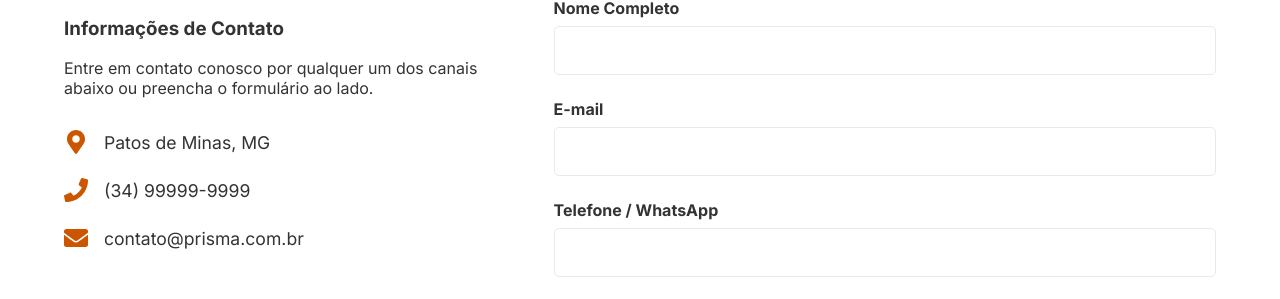
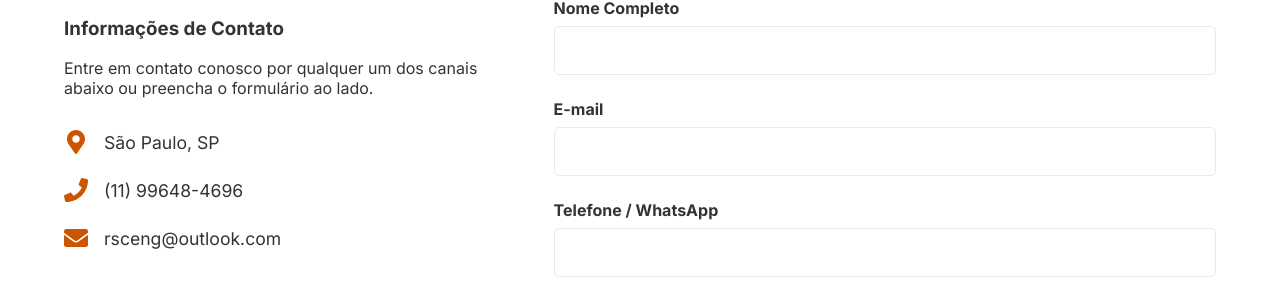
Before and after one commit to DevLuizFelip/Site-RSC, a React (Vite) app in the folder prisma-site/: page /contato in a window 1280 px wide. Shown: the part 251-550 px from the top of the page. Built offline with nearby package versions, Linux system fonts and the light colour scheme.

Commit message:
Atualização de dados

```diff
--- a/prisma-site/src/pages/ContactPage.jsx
+++ b/prisma-site/src/pages/ContactPage.jsx
@@ -33,9 +33,9 @@ function ContactPage() {
           <h3>Informações de Contato</h3>
           <p>Entre em contato conosco por qualquer um dos canais abaixo ou preencha o formulário ao lado.</p>
           <ul className="contact-list">
-            <li><FaMapMarkerAlt /> <span>Patos de Minas, MG</span></li>
-            <li><FaPhone /> <span>(34) 99999-9999</span></li>
-            <li><FaEnvelope /> <span>contato@prisma.com.br</span></li>
+            <li><FaMapMarkerAlt /> <span>São Paulo, SP</span></li>
+            <li><FaPhone /> <span>(11) 99648-4696</span></li>
+            <li><FaEnvelope /> <span>rsceng@outlook.com</span></li>
           </ul>
         </div>
         <div className="contact-form-wrapper">
```
